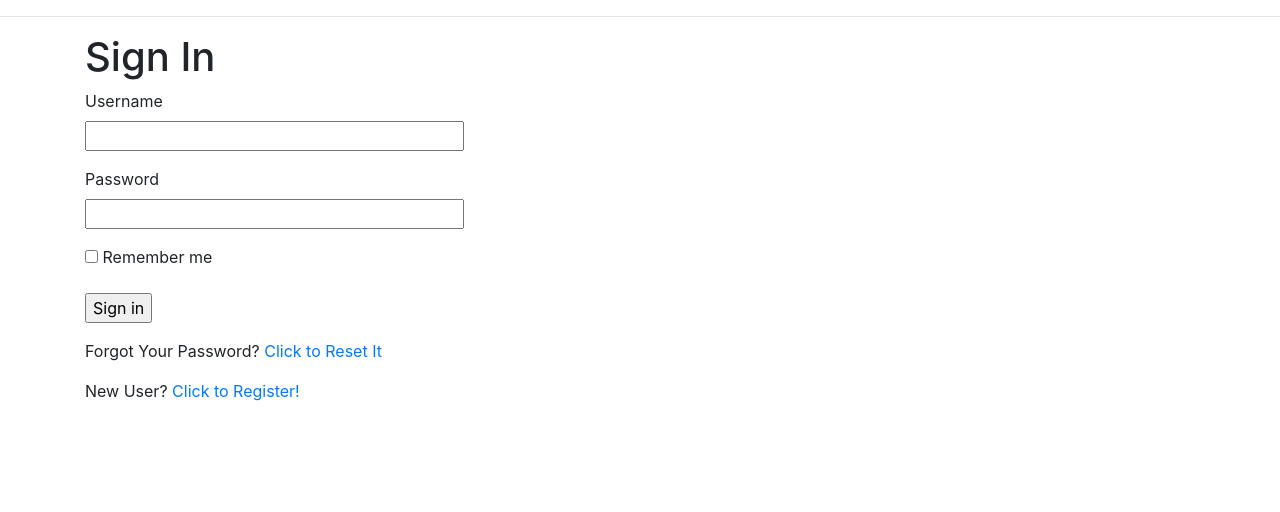
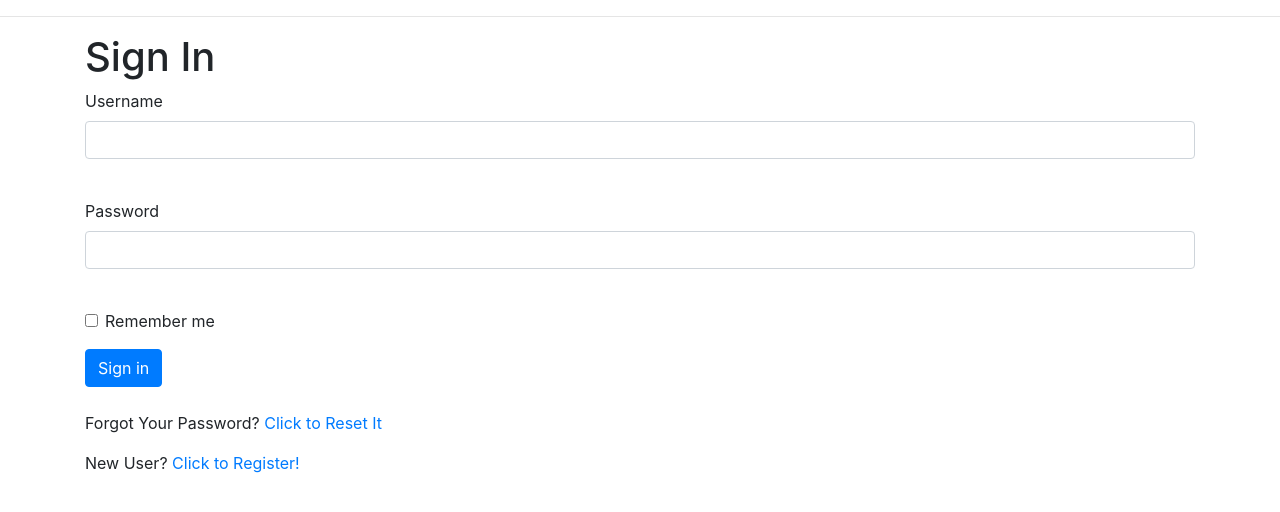
Before and after one commit to danbailo/ind_evasao, a Flask app: page /login in a window 1280 px wide. Shown: the part 56-568 px from the top of the page. Run offline with Flask 2, Linux system fonts and the light colour scheme; some libraries are stand-ins or nearby versions.

Commit message:
login form with bootstrap

```diff
--- a/src/app/templates/login.html
+++ b/src/app/templates/login.html
@@ -5,27 +5,37 @@
     <h1>Sign In</h1>
     <form action="" method="post" novalidate>
         {{ form.hidden_tag() }}
-        <p>
+        <div class="form-group">
             {{ form.username.label }}<br>
-            {{ form.username(size=32) }}<br>
+            {{ form.username(size=32, class="form-control") }}<br>
             {% for error in form.username.errors %}
                 <span style="color: red;">[{{ error }}]</span>
             {% endfor %}
-        </p>
-        <p>
+        </div>
+        <div class="form-group">
             {{ form.password.label }}<br>
-            {{ form.password(size=32) }}<br>
+            {{ form.password(size=32, class="form-control") }}<br>
             {% for error in form.password.errors %}
                 <span style="color: red;">[{{ error }}]</span>
             {% endfor %}
-        </p>
+        </div>
+        <div class="form-group form-check">
+            {{ form.remember_me(class="form-check-input") }}
+            {{ form.remember_me.label(class="form-check-label") }}
+        </div>
+        {{ form.submit(class="btn btn-primary") }}
+    </form>
 
-        <p>{{ form.remember_me() }} {{ form.remember_me.label }}</p>
-        <p>{{ form.submit() }}</p>
-    </form>
+    <br>
+
     <p>
         Forgot Your Password?
         <a href="{{ url_for('reset_password_request') }}">Click to Reset It</a>
     </p>
-    <p>New User? <a href="{{ url_for('register') }}">Click to Register!</a></p>
+
+    <p>
+        New User?
+        <a href="{{ url_for('register') }}">Click to Register!</a>
+    </p>
+
 {% endblock app_content %}
```
